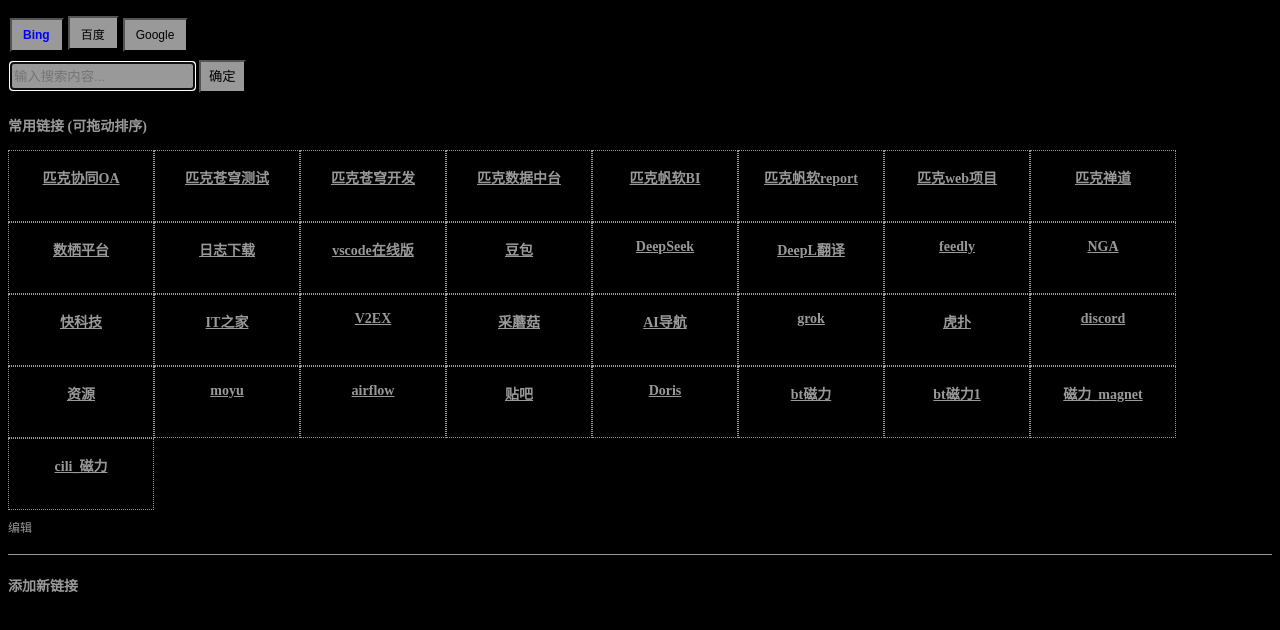
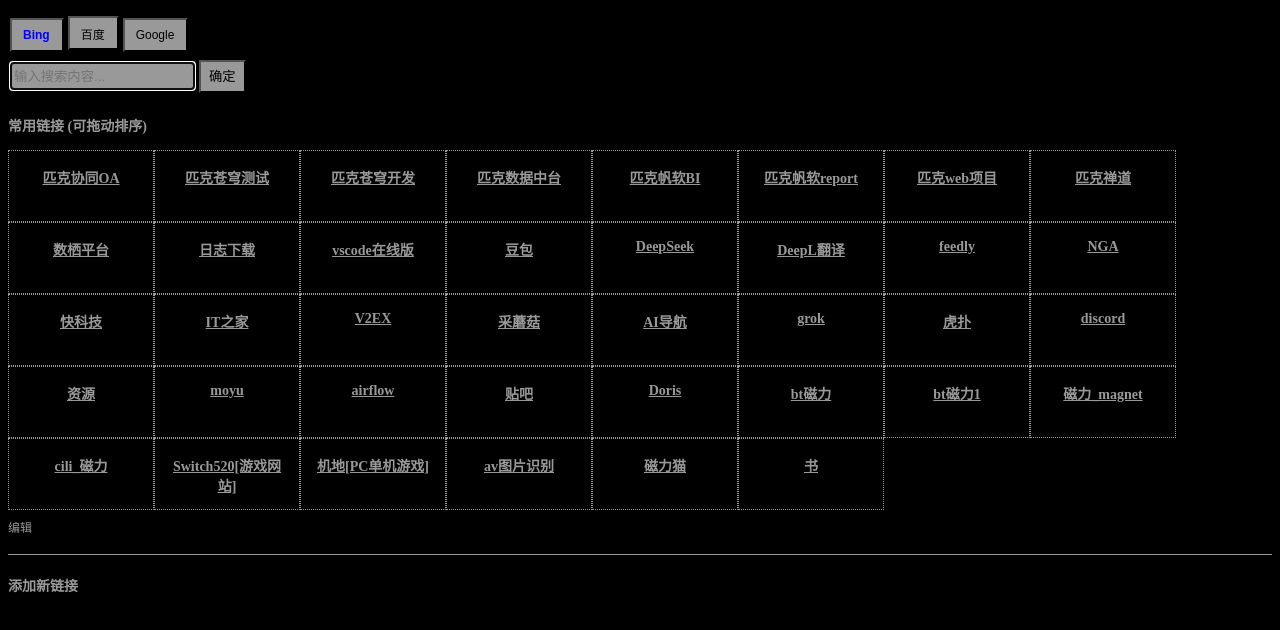
Before and after one commit to ayumi043/ayumi043.github.io, a plain HTML site: page index.html in a window 1280 px wide. Drawn offline with Linux system fonts and the light colour scheme.

Commit message:
新增几个网站

```diff
--- a/index.html
+++ b/index.html
@@ -446,7 +446,7 @@
           {
             "id": "1761118920964",
             "name": "NGA",
-              "url": "https://bbs.nga.cn/thread.php?fid=-7"
+            "url": "https://bbs.nga.cn/thread.php?fid=-39223361"
           },
           {
             "id": "1761118953748",
@@ -532,6 +532,31 @@
             "id": "1784279501858",
             "name": "cili_磁力",
             "url": "https://cili.st/"
+          },
+          {
+            "id": "1785815041239",
+            "name": "Switch520[游戏网站]",
+            "url": "https://www.gamer520.com/"
+          },
+          {
+            "id": "1785815108854",
+            "name": "机地[PC单机游戏]",
+            "url": "https://www.jidiyouxi.com/"
+          },
+          {
+            "id": "1786518310842",
+            "name": "av图片识别",
+            "url": "https://avscan.cc/"
+          },
+          {
+            "id": "1791340905624",
+            "name": "磁力猫",
+            "url": "https://6il.xn--yets15cv4k.com/"
+          },
+          {
+            "id": "1791345038673",
+            "name": "书",
+            "url": "https://zh.z-library.qa/booklist/1498218/ed5149/19.html"
           }
         ];
         localStorage.setItem('customLinks', JSON.stringify(customLinks));
```
Lines whose indentation alone changed are shown as unchanged.
